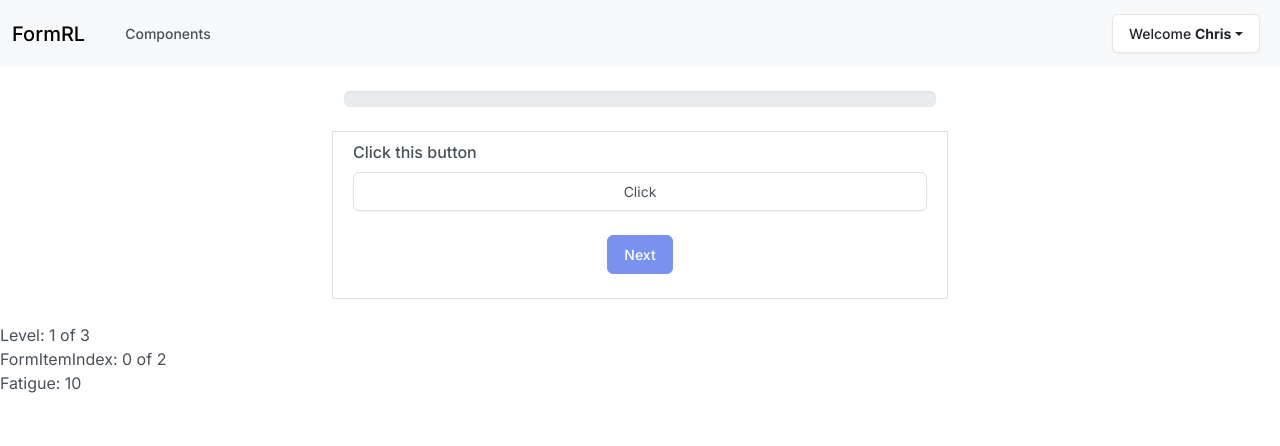
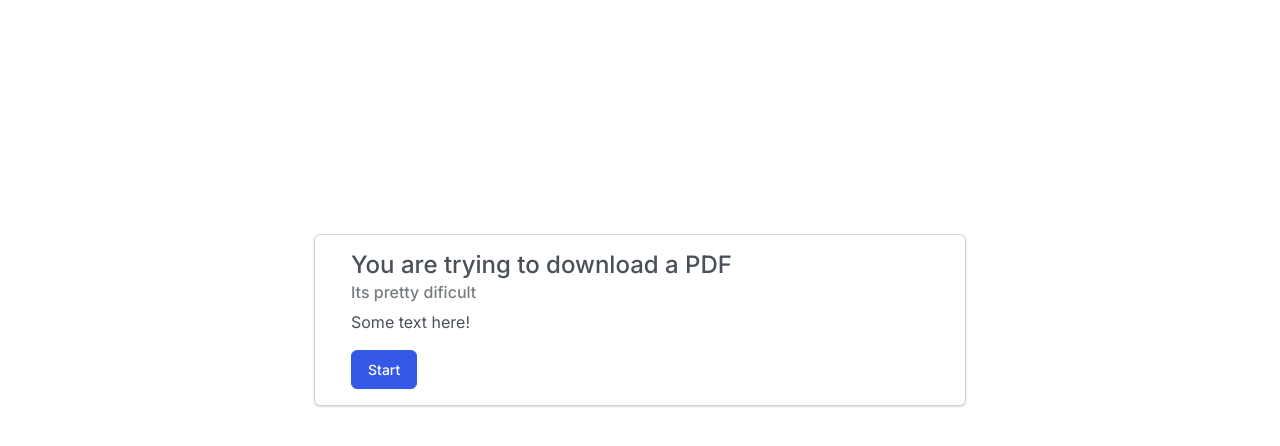
Before and after one commit to hahdookin/FormRL, a React (Vite) app: page / in a window 1280 px wide. Shown: the top 446 px of the page. Built offline with nearby package versions, Linux system fonts and the light colour scheme.

Commit message:
Add fade

```diff
--- a/src/App.tsx
+++ b/src/App.tsx
@@ -6,6 +6,7 @@ import {
   DropdownItem,
   DropdownMenu,
   DropdownToggle,
+  Fade,
   Form,
   FormGroup,
   Input,
@@ -20,6 +21,12 @@ import {
   Row,
   UncontrolledDropdown,
   UncontrolledPopover,
+  ModalFooter,
+  Card,
+  CardBody,
+  CardTitle,
+  CardSubtitle,
+  CardText,
 } from "reactstrap";
 // import "./styles.css";
 
@@ -28,6 +35,33 @@ interface Player {
   lastName: string;
   email: string;
 }
+
+const SplashScreen = ({ showSplash, setShowSplash }) => {
+  return (
+    <Fade in={showSplash}>
+      <div className="App">
+        <Row className="align-items-center" style={{ height: "80vh" }}>
+          <Card className="w-50 mx-auto">
+            <CardBody>
+              <CardTitle>
+                <h4>You are trying to download a PDF</h4>
+              </CardTitle>
+              <CardSubtitle className="text-muted">
+                <h6>Its pretty dificult</h6>
+              </CardSubtitle>
+              <CardText>Some text here!</CardText>
+              <Fade timeout={2000}>
+                <Button color="primary" onClick={() => setShowSplash(false)}>
+                  Start
+                </Button>
+              </Fade>
+            </CardBody>
+          </Card>
+        </Row>
+      </div>
+    </Fade>
+  );
+};
 
 const randomChance = (x: number, y: number) => {
   return Math.random() <= x / y;
@@ -113,6 +147,8 @@ export default function App() {
   const dungeon = useMemo(() => generateDungeon(), []);
   const player = useMemo(() => generatePlayer(), []);
 
+  const [showSplash, setShowSplash] = useState(true);
+
   const [curFloor, setCurFloor] = useState(1);
   const [curFormItemIndex, setCurFormItemIndex] = useState(0);
   const [curFormItemDone, setCurFormItemDone] = useState(false);
@@ -140,8 +176,15 @@ export default function App() {
     setCurFatigue(curFatigue - 1);
   };
 
+  if (showSplash) {
+    return (
+      <SplashScreen showSplash={showSplash} setShowSplash={setShowSplash} />
+    );
+  }
+
   return (
     <div className="App">
+      <Fade in={!showSplash}>
         <Navbar className="bg-body-tertiary">
           <NavbarBrand href="/">FormRL</NavbarBrand>
           <Nav className="me-auto">
@@ -201,6 +244,7 @@ export default function App() {
           <br />
           Fatigue: {curFatigue}
         </p>
+      </Fade>
     </div>
   );
 }
```
Lines whose indentation alone changed are shown as unchanged.
